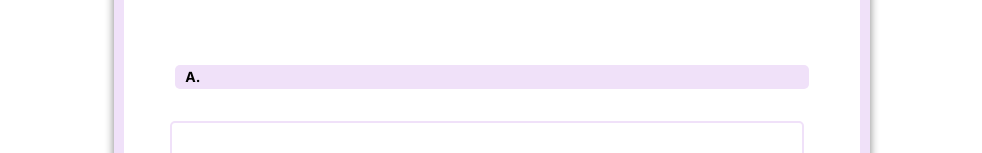
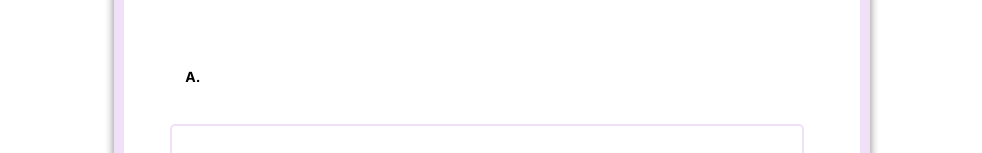
Before and after one commit to haileyham/study-now, a Next.js app: page /quiz in a window 1280 px wide. Shown: the part 376-529 px from the top of the page, without its empty margins (148-1130 px from the left). Built offline with nearby package versions, Linux system fonts and the light colour scheme.

Commit message:
(#11) refac : 퀴즈페이지-answer class 조건부

```diff
--- a/components/quiz/QuizComponent.tsx
+++ b/components/quiz/QuizComponent.tsx
@@ -75,7 +75,13 @@ export default function QuizComponent() {
             </p> */}
             <p>{quizData[currentQuestion].question}</p>
             {/* <span className={styles.answer}>{answer}</span> */}
-            <span className={styles.answer}>
+            <span
+              className={
+                userAnswers[currentQuestion]
+                  ? `btn-s ${styles.answerEmpty} ${styles.answer}`
+                  : styles.answerEmpty
+              }
+            >
               {userAnswers[currentQuestion]}
             </span>
             <input
--- a/components/quiz/page.module.scss
+++ b/components/quiz/page.module.scss
@@ -34,13 +34,12 @@
     font-weight: bolder;
     padding: 4rem 0rem;
   }
-  .answer {
+  .answerEmpty {
     display: inline-block;
     width: 90%;
-    min-height: 1.5rem;
+    min-height: 1.7rem;
     margin-bottom: 2rem;
     padding: 3px 10px;
-    background-color: rgb(240, 225, 249);
     text-align: start;
     border-radius: var(--border-radius-s);
     font-size: var(--font-size-m);
@@ -49,6 +48,11 @@
       font-weight: bolder;
     }
   }
+  .answer {
+    background-color: rgb(240, 225, 249);
+    color: black;
+  }
+
   input {
     width: 90%;
     margin-right: 10px;
```
